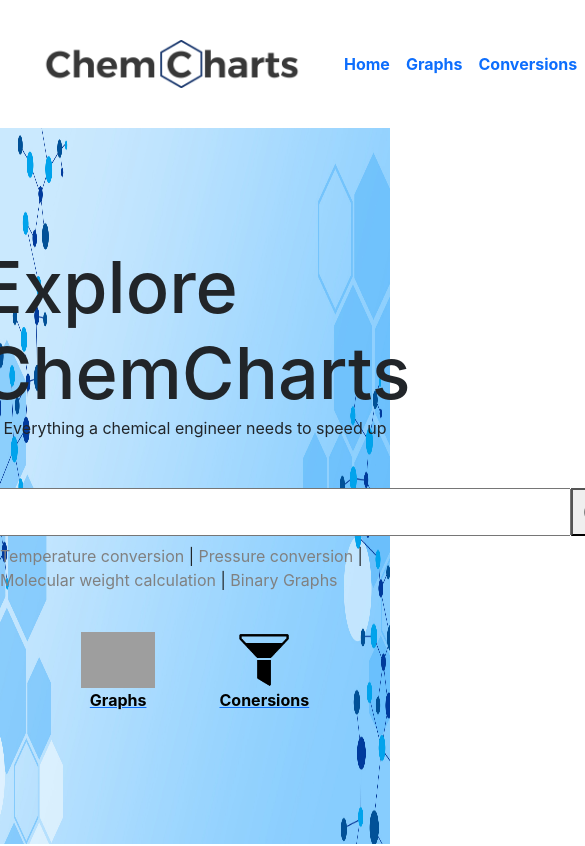
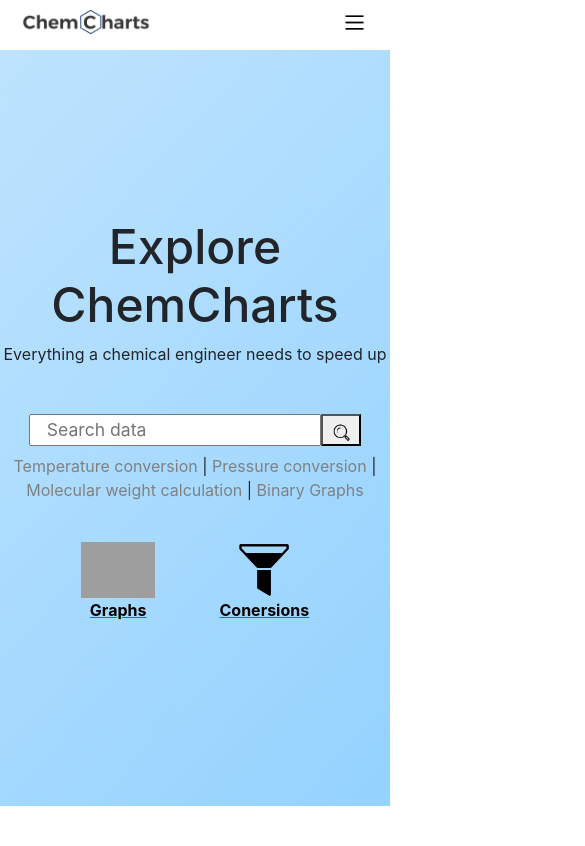
Before and after one commit to Suresh-Ben/chemcharts, a React (Create React App) app: page / in a window 390 px wide. Shown: the top 846 px of the page, 585 px wide, since content can reach past the window. Built offline with nearby package versions, Linux system fonts and the light colour scheme; grey boxes are pictures that could not be loaded.

Commit message:
update responsive

```diff
--- a/src/components/home/About/About.css
+++ b/src/components/home/About/About.css
@@ -4,3 +4,13 @@
     align-items: center;
     justify-content: center;
 }
+
+.whatis-para {
+    font-size: 1.4rem;
+}
+
+@media only screen and (max-width: 600px) {
+    .whatis-para {
+        font-size: 1rem;
+    }
+}
--- a/src/components/home/About/About.jsx
+++ b/src/components/home/About/About.jsx
@@ -7,11 +7,11 @@
     return(
         <div id='about' className="whatis">
             <h1 style={{fontWeight: '100'}}>What is ChemCharts?</h1>
-            <div style={{width: '65vw'}}>
-                <p style={{fontSize: '1.4rem'}}>ChemCharts is a multi-task website useful for chemical engineers</p>
-                <p style={{fontSize: '1.4rem'}}>ChemCharts have a data base of most frequently used graphs by chemical engineers, It calculates the data needed by user quickly</p>
-                <p style={{fontSize: '1.4rem'}}>ChemCharts have a section called conversion -- it have all type of possible conversions like temperature conversion, molecular weight etc...</p>
-                <p style={{fontSize: '1.4rem'}}>If required graph is not in our data base, user can upload their own graph and work with their graph.</p>
+            <div style={{width: '65vw'}} className="whatis-para">
+                <p>ChemCharts is a multi-task website useful for chemical engineers</p>
+                <p>ChemCharts have a data base of most frequently used graphs by chemical engineers, It calculates the data needed by user quickly</p>
+                <p>ChemCharts have a section called conversion -- it have all type of possible conversions like temperature conversion, molecular weight etc...</p>
+                <p>If required graph is not in our data base, user can upload their own graph and work with their graph.</p>
             </div>
             <img style={{height: '20rem'}} src={falsks} alt="chemcharts"/>
         </div>
--- a/src/components/home/Main/Main.css
+++ b/src/components/home/Main/Main.css
@@ -10,7 +10,46 @@
     justify-content: center;
 }
 
+.main-head {
+    font-size: 4.5rem;
+}
+
+.search-bar {
+    width: 50rem;
+    font-size: 1.1rem;
+    padding-left: 1rem;
+    height: 3rem;
+}
+
 .search-button {
+    height: 3rem;
+    width: 3rem;
+}
+
+.search-button-img {
     height: 1.8rem;
     cursor: pointer;
 }
+
+@media only screen and (max-width: 600px) {
+    .main {
+        background-size: auto;
+        height: calc(100vh - 5.5rem);
+        width: 100vw;
+    }
+    .main-head {
+        font-size: 3rem;
+        text-align: center;
+    }
+    .search-bar {
+        height: 2rem;
+        width: 75vw;
+    }
+    .search-button {
+        height: 2rem;
+        width: 2.5rem;
+    }
+    .search-button-img {
+        height: 1.3rem;
+    }
+}
--- a/src/components/home/Main/Main.jsx
+++ b/src/components/home/Main/Main.jsx
@@ -6,25 +6,26 @@
 function Main() {
     return(
         <div className="main">
-            <h3 style={{fontSize: '4.5rem', margin: 0}}>Explore ChemCharts</h3>
+            <h3 className="main-head">Explore ChemCharts</h3>
             <p style={{margin: 0}}>Everything a chemical engineer needs to speed up</p>
 
             <br />
             <br />
 
             <div style={{display: "flex"}}>
-                <input style={{width: '50rem', fontSize: '1.1rem', paddingLeft: '1rem', height: '3rem'}} type="text" placeholder="Search data"/>
-                <button style={{height: '3rem', width: '3rem'}}>
-                    <img className="search-button" src={search} alt="search"/>
+                <input className="search-bar" type="text" placeholder="Search data"/>
+                <button className="search-button">
+                    <img className="search-button-img" src={search} alt="search"/>
                 </button>
             </div>
 
-            <div style={{marginTop: '.5rem'}}>
+            <div style={{marginTop: '.5rem', textAlign:'center'}}>
                 <a style={{textDecoration: 'none', color: 'grey'}} href="/temp-conv"> Temperature conversion </a>|
                 <a style={{textDecoration: 'none', color: 'grey'}} href="/press-conv"> Pressure conversion </a>|
                 <a style={{textDecoration: 'none', color: 'grey'}} href="/molecular-conv"> Molecular weight calculation </a>|
                 <a style={{textDecoration: 'none', color: 'grey'}} href="/binary-graph"> Binary Graphs </a>
             </div>
+
             <div style={{display: "flex", alignItems: 'center', marginTop: '2.5rem'}}>
                 <a href="/#graphs" style={{display: "flex", flexDirection: 'column', justifyContent: 'center', alignItems: 'center'}}>
                     <img style={{height: '3.5rem'}} src={graphs} alt="graphs"/>
--- a/src/components/requires/About/About.css
+++ b/src/components/requires/About/About.css
@@ -10,6 +10,12 @@
     flex-direction: column;
     justify-content: center;
     align-items: center;
+}
+
+.about-main {
+    display: flex;
+    justify-content: space-between;
+    width: 80%;
 }
 
 .about-us {
@@ -34,3 +40,18 @@
     color: white;
     text-decoration: none;
 }
+
+@media only screen and (max-width: 600px) {
+    .about {
+        height: auto;
+        width: 100vw;
+    }
+    .about-main {
+        flex-direction: column;
+        justify-content: space-between;
+        width: 98%;
+    }
+    .about-links {
+        margin-top: 3rem;
+    }
+}
--- a/src/components/requires/About/About.jsx
+++ b/src/components/requires/About/About.jsx
@@ -6,7 +6,7 @@
 function About() {
     return(
         <div className="about">
-            <div style={{display: "flex", justifyContent: "space-between", width: "80%"}}>
+            <div className="about-main">
                 <div className="about-us">
                     <h2 style={{margin: 0}}>Dr B R Ambedkar National Institute of Technology, Jalandhar</h2>
                     <p style={{margin: 0}}>G.T. Road, Amritsar Bye-Pass, Jalandhar, Punjab</p>
--- a/src/components/requires/Navbar/Navbar.css
+++ b/src/components/requires/Navbar/Navbar.css
@@ -21,3 +21,47 @@
     text-decoration: none;
     font-weight: bold;
 }
+
+.nav-button {
+    display: none;
+}
+
+
+/* mobile */
+
+@media only screen and (max-width: 600px) {
+    .my-nav-logo {
+        height: 1.5rem;
+    }
+    .my-nav {
+        height: auto;
+        flex-direction: column;
+        padding: 0;
+        padding-top: .5rem;
+        padding-bottom: 1rem;
+        transition: all 1s;
+    }
+    .my-nav-links {
+        display: flex;
+        margin: 0;
+        flex-direction: column;
+        align-items: center;
+        transition: all .3s;
+    }
+    .my-nav-links-open {
+        height: 5.5rem;
+    }
+    .my-nav-links-close {
+        height: 0;
+    }
+    .nav-button {
+        display: inline-block;
+        background-color: white;
+        border: none;
+    }
+    .nav-manager {
+        width: 90%;
+        display: flex;
+        justify-content: space-between;
+    }
+}
--- a/src/components/requires/Navbar/Navbar.jsx
+++ b/src/components/requires/Navbar/Navbar.jsx
@@ -1,19 +1,47 @@
-import React from "react";
+import React, { useState, useEffect } from "react";
 import './Navbar.css';
 
-import { logo } from '../../../content/images';
+import { logo, menu } from '../../../content/images';
 
 function Navbar() {
+
+    const [myLinks, setMyLinks] = useState(false);
+    const [myLinksClasses, setMyLinkClasses] = useState("my-nav-links my-nav-links-close");
+    const [myLinkStyle, setMyLinkStyle] = useState({display: 'none'});
+    useEffect(()=>{
+        if(myLinks) {
+            setMyLinkClasses("my-nav-links my-nav-links-open");
+            setTimeout(()=>{
+                setMyLinkStyle({});
+            }, 150);
+        }
+        else {
+            setMyLinkClasses("my-nav-links my-nav-links-close");
+            setMyLinkStyle({display: 'none'});
+        }
+
+    },[myLinks])
+
     return(
         <div className="my-nav">
-            <a href="./">
-                <img className="my-nav-logo" src={logo} alt={'ChemCharts'}/>
-            </a>
-            <div className="my-nav-links">
-                <a className="my-nav-link" href="./#home">Home</a>
-                <a className="my-nav-link" href="./#graphs">Graphs</a>
-                <a className="my-nav-link" href="./#convs">Conversions</a>
-                <a className="my-nav-link" href="./#about">About</a>
+            <div className="nav-manager">
+                <a href="./">
+                    <img className="my-nav-logo" src={logo} alt={'ChemCharts'}/>
+                </a>
+
+                <button className="nav-button"
+                    onClick={()=>{
+                        setMyLinks(!myLinks);
+                    }}
+                >
+                    <img style={{height: '1.3rem'}} src={menu} alt="" />
+                </button>
+            </div>
+            <div className={myLinksClasses}>
+                <a style={myLinkStyle} className="my-nav-link" href="./#home">Home</a>
+                <a style={myLinkStyle} className="my-nav-link" href="./#graphs">Graphs</a>
+                <a style={myLinkStyle} className="my-nav-link" href="./#convs">Conversions</a>
+                <a style={myLinkStyle} className="my-nav-link" href="./#about">About</a>
             </div>
         </div>
     );
--- a/src/content/images.js
+++ b/src/content/images.js
@@ -6,3 +6,4 @@
 export const convs = require('./images/convs.png');
 export const mail = require('./images/mail.png');
 export const falsks = require('./images/fasks.jpg');
+export const menu = require('./images/menu.png');
```
Also changed, not shown: src/content/images/menu.png (added).
